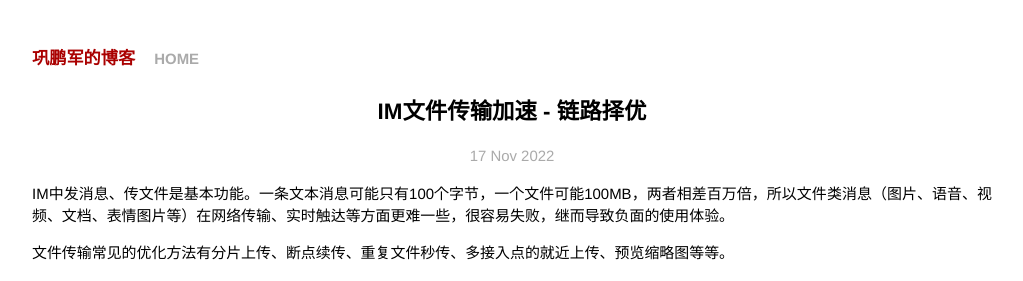
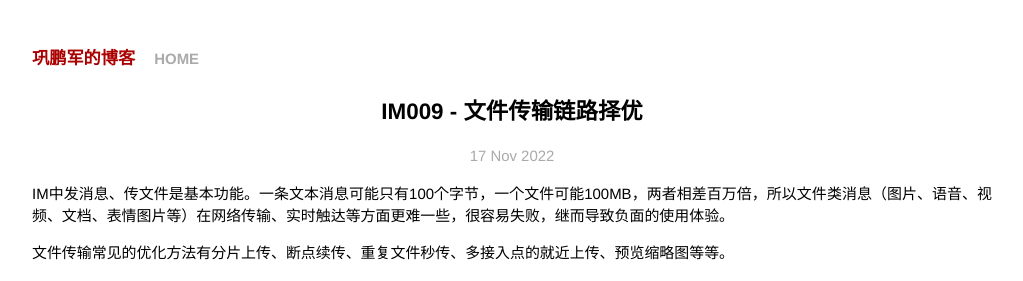
Before and after one commit to gongpengjun/gongpengjun.github.io, a Jekyll site: the page built from _posts/2022-11-17-im009-boost-file-transfer-speed.md, in a window 1280 px wide and 900 px high. Shown: the top 281 px of the window, without its empty margins (128-1151 px from the left). Built offline with Jekyll 4.4.1, drawn with Linux system fonts in a browser that asks for light colours.

Commit message:
refine title

```diff
--- a/_posts/2022-11-17-im009-boost-file-transfer-speed.md
+++ b/_posts/2022-11-17-im009-boost-file-transfer-speed.md
@@ -1,7 +1,7 @@
 ---
 
 layout: post
-title: IM文件传输加速 - 链路择优
+title: IM009 - 文件传输链路择优
 date: 2022-11-17 09:00:00
 categories: IM
 ---
```
